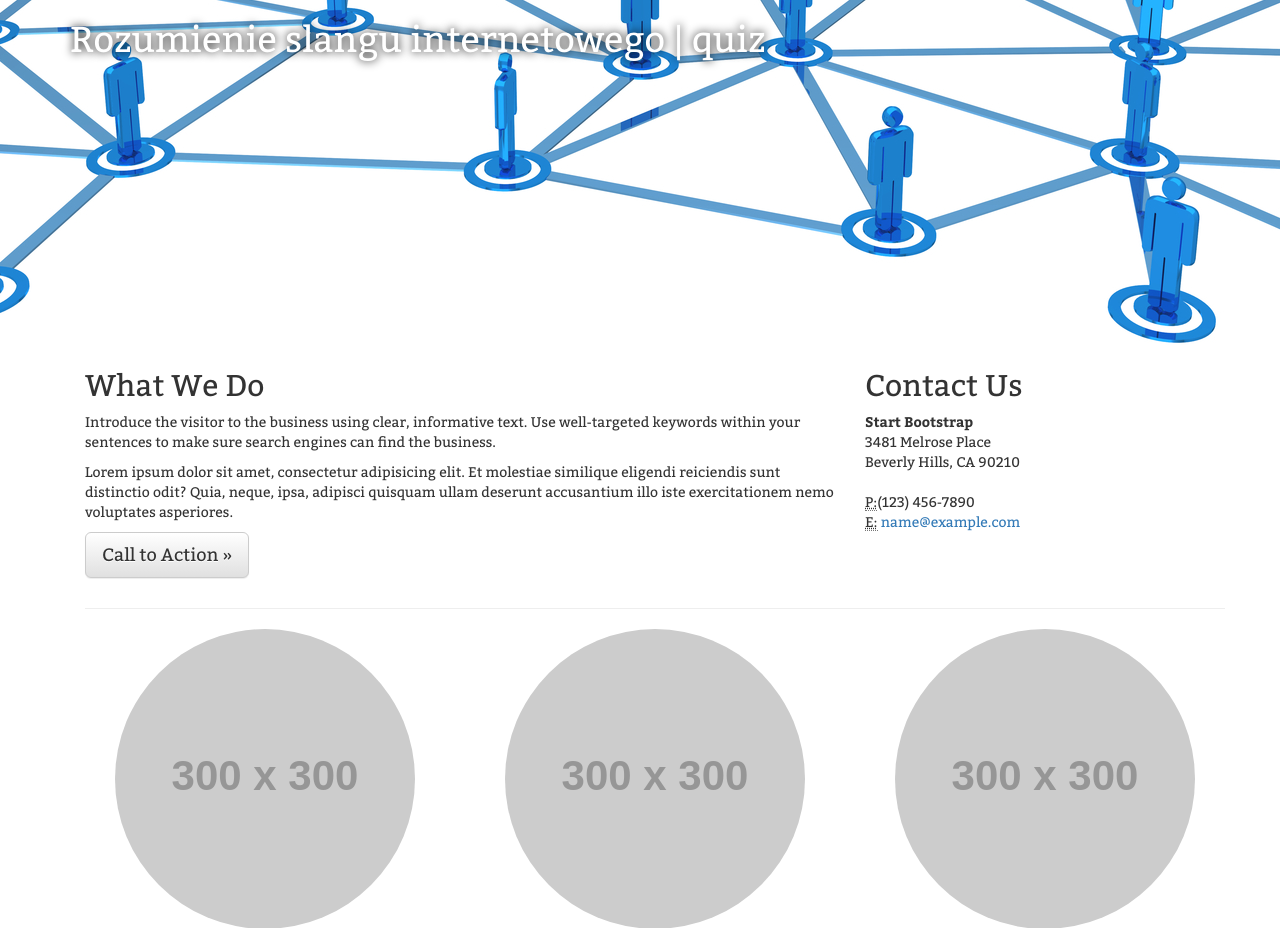
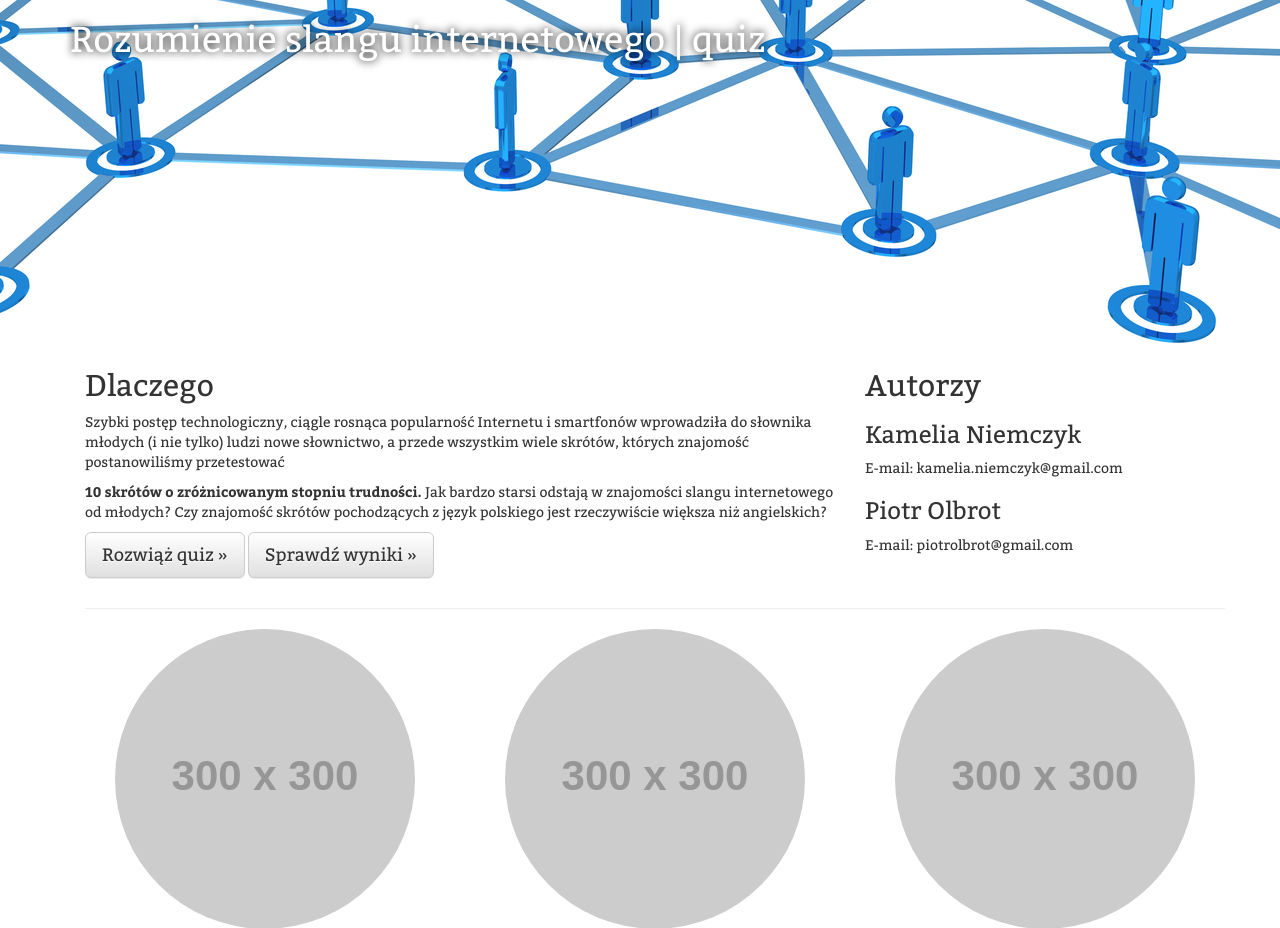
Before and after one commit to kniem/ankieta, a Flask app: page / in a window 1280 px wide. Shown: the part 51-979 px from the top of the page. Run offline with Flask 2, Linux system fonts and the light colour scheme; grey boxes labelled with a size stand in for pictures from a placeholder-image service; some libraries are stand-ins or nearby versions.

Commit message:
welcome page (1)

```diff
--- a/templates/welcome.html
+++ b/templates/welcome.html
@@ -11,26 +11,18 @@
 
         <div class="row">
             <div class="col-sm-8">
-                <h2>What We Do</h2>
-                <p>Introduce the visitor to the business using clear, informative text. Use well-targeted keywords within your sentences to make sure search engines can find the business.</p>
-                <p>Lorem ipsum dolor sit amet, consectetur adipisicing elit. Et molestiae similique eligendi reiciendis sunt distinctio odit? Quia, neque, ipsa, adipisci quisquam ullam deserunt accusantium illo iste exercitationem nemo voluptates asperiores.</p>
+                <h2>Dlaczego</h2>
+                <p>Szybki postęp technologiczny, ciągle rosnąca popularność Internetu i smartfonów wprowadziła do słownika młodych (i nie tylko) ludzi nowe słownictwo, a przede wszystkim wiele skrótów, których znajomość postanowiliśmy przetestować</p>
+                <p><strong>10 skrótów o zróżnicowanym stopniu trudności.</strong> Jak bardzo starsi odstają w znajomości slangu internetowego od młodych? Czy znajomość skrótów pochodzących z język polskiego jest rzeczywiście większa niż angielskich?</p>
                 <p>
-                    <a class="btn btn-default btn-lg" href="#">Call to Action &raquo;</a>
+                    <a class="btn btn-default btn-lg" href="/form">Rozwiąż quiz &raquo;</a>
+                    <a class="btn btn-default btn-lg" href="/result">Sprawdź wyniki &raquo;</a>
                 </p>
             </div>
             <div class="col-sm-4">
-                <h2>Contact Us</h2>
-                <address>
-                    <strong>Start Bootstrap</strong>
-                    <br>3481 Melrose Place
-                    <br>Beverly Hills, CA 90210
-                    <br>
-                </address>
-                <address>
-                    <abbr title="Phone">P:</abbr>(123) 456-7890
-                    <br>
-                    <abbr title="Email">E:</abbr> <a href="mailto:#">name@example.com</a>
-                </address>
+                <h2>Autorzy</h2>
+                <h3>Kamelia Niemczyk</h3><p>E-mail: kamelia.niemczyk@gmail.com</p>
+                <h3>Piotr Olbrot</h3><p>E-mail: piotrolbrot@gmail.com</p>
             </div>
         </div>
         <!-- /.row -->
```
